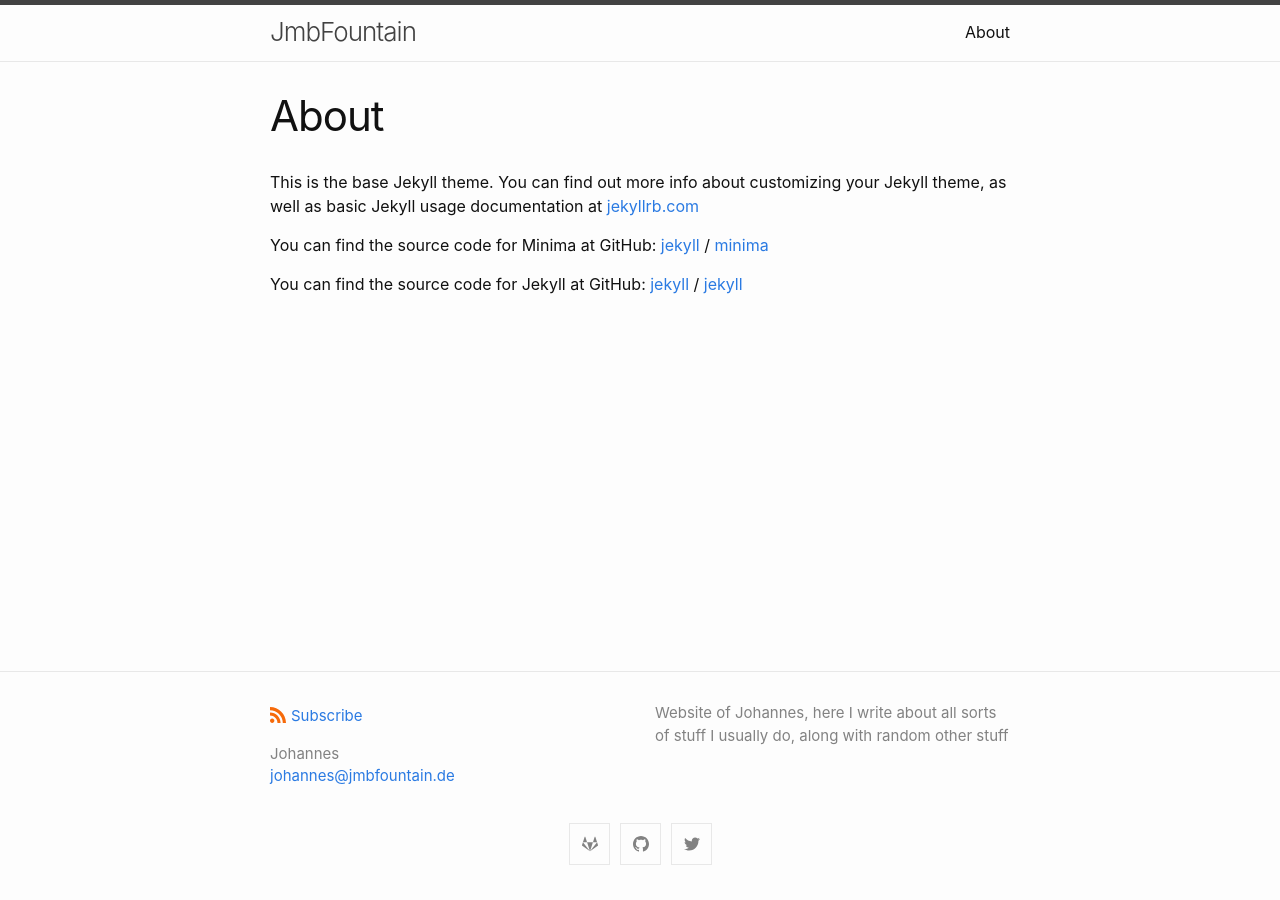
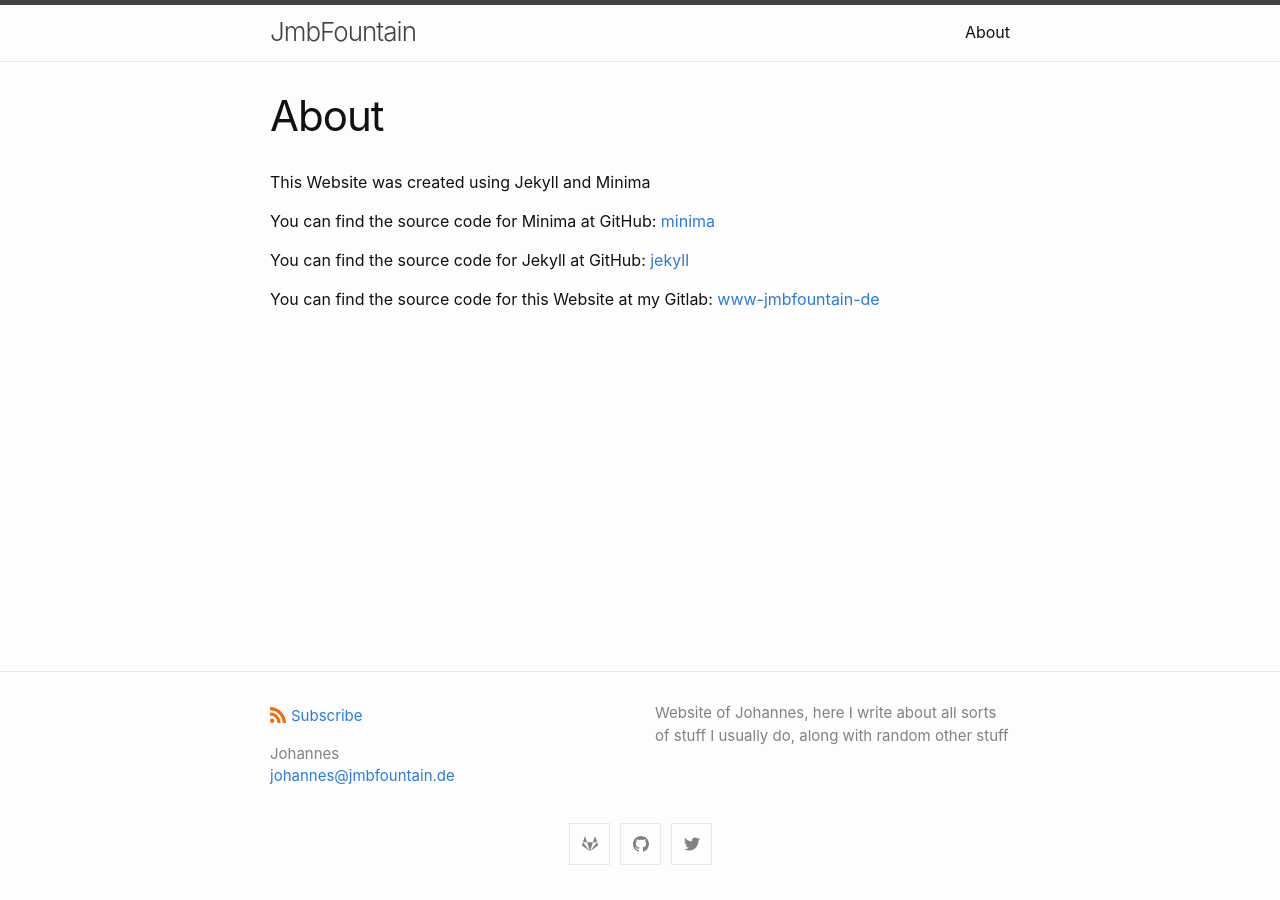
Before and after one commit to JmbFountain/www-jmbfountain-de, a Jekyll site: the page built from about.md, in a window 1280 px wide. Built offline with Jekyll 4.4.1, drawn with Linux system fonts in a browser that asks for light colours.

Commit message:
first build

```diff
--- a/about.md
+++ b/about.md
@@ -4,15 +4,13 @@ title: About
 permalink: /about/
 ---
 
-This is the base Jekyll theme. You can find out more info about customizing your Jekyll theme, as well as basic Jekyll usage documentation at [jekyllrb.com](https://jekyllrb.com/)
+This Website was created using Jekyll and Minima
 
 You can find the source code for Minima at GitHub:
-[jekyll][jekyll-organization] /
 [minima](https://github.com/jekyll/minima)
 
 You can find the source code for Jekyll at GitHub:
-[jekyll][jekyll-organization] /
 [jekyll](https://github.com/jekyll/jekyll)
 
-
-[jekyll-organization]: https://github.com/jekyll
+You can find the source code for this Website at my Gitlab:
+[www-jmbfountain-de](https://www.jmbfountain.de/git/johannes/www-jmbfountain-de.git)
```
Also changed, not shown: 5 other files.
